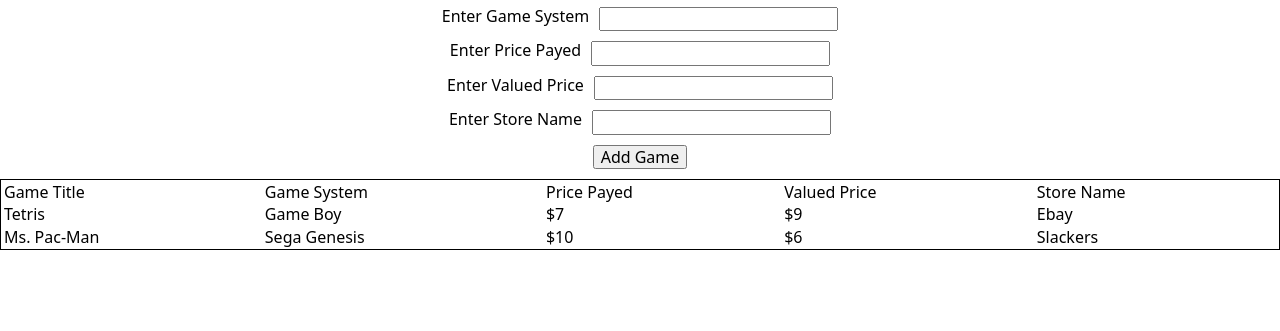
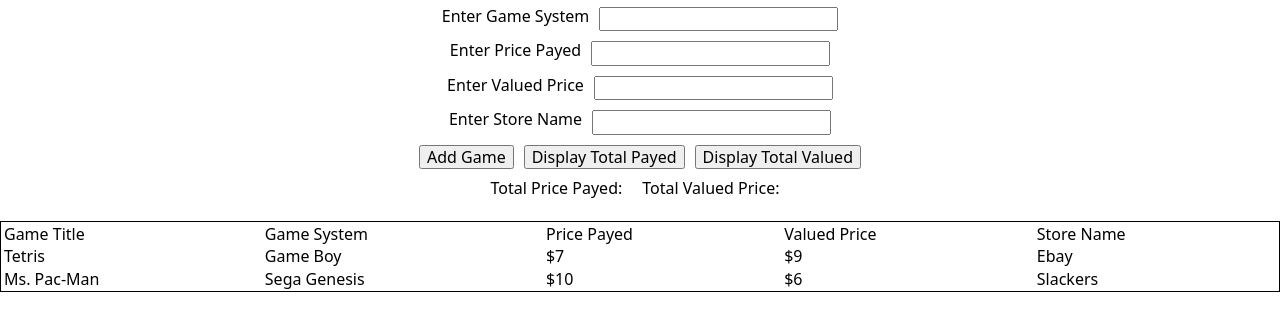
Before and after one commit to hbstudentswic/capstone-project-hbstudentswic, a website: page index.html in a window 1280 px wide. Shown: the part 107-438 px from the top of the page. Drawn offline with nearby package versions, Linux system fonts and the light colour scheme.

Commit message:
feat: :sparkles: Create HTML for price displaying buttons and the labels to display to
Create HTML for the display features

n/a

```diff
--- a/index.html
+++ b/index.html
@@ -38,6 +38,14 @@
       </div>
       <div class="flex flex--justify-center">
         <button type="submit">Add Game</button>
+        <button type="button" id="dtp">Display Total Payed</button>
+        <button type="button" id="dtv">Display Total Valued</button>
+      </div>
+      <div class="flex flex--justify-center">
+        <label for="tpp">Total Price Payed:</label>
+        <p id="tpp"></p>
+        <label for="tvp">Total Valued Price:</label>
+        <p id="tvp"></p>
       </div>
       <table>
         <thead>
```
